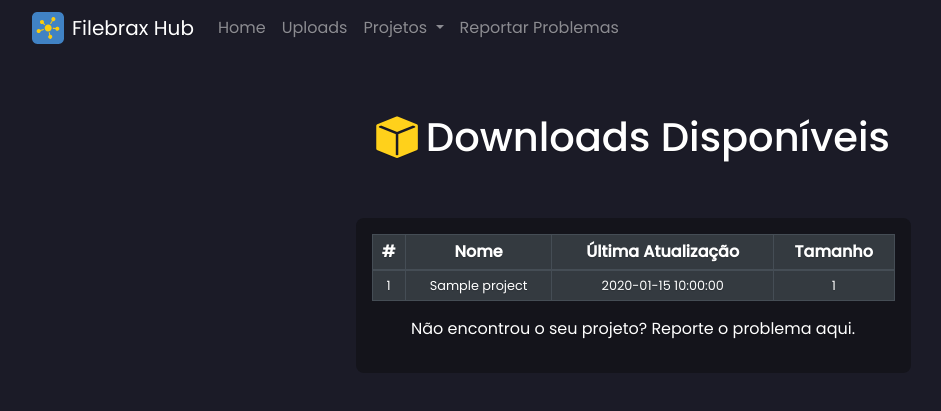
After one commit to victorbrax/filebrax-hub, a Flask app: template templates/admin/download_menu.html in a window 1280 px wide. The commit adds this page. Shown: the top 411 px of the page, without its empty margins (7-948 px from the left). Run offline with Flask 3, Linux system fonts and the light colour scheme; the template is opened without the code that fills it: most values are stand-ins (such as "Sample title", 1, 10 or a date in 2020).

Commit message:
nova mecanica, paginas e funcoes

```diff
--- /dev/null
+++ b/templates/admin/download_menu.html
@@ -0,0 +1,43 @@
+{% extends 'layouts/base.html' %}
+
+{% block title %}
+Projetos
+{% endblock %}
+{% block content %}
+<!-- Identificação do container -->
+<div class="container">
+  <div class="row d-flex mx-4 my-5 justify-content-center align-items-center">
+    <i class="bi bi-box-fill mt-1 mr-2" style="font-size: 2.6rem; color: rgb(255, 209, 27);"></i>
+    <h1 class="mb-0">Downloads Disponíveis</h1>
+  </div>
+
+  <div class="col-md-6 p-3 mx-auto" id="projects-table">
+    <!-- Tabela de Projetos  -->
+    <table class="table table-dark table-bordered table-hover table-sm">
+      <thead class="thead-dark">
+        <tr>
+          <th scope="col">#</th>
+          <th scope="col">Nome</th>
+          <th scope="col" class="text-center">Última Atualização</th>
+          <th scope="col" class="text-center">Tamanho</th>
+        </tr>
+      </thead>
+      <tbody>
+        {% for project in projects %}
+        <tr>
+          <td>{{ loop.index }}</td>
+          <td><a href="{{ url_for('downloads.downloads_page', project=project.name) }}">{{project.name }}</a></td>
+          <td class="text-center">{{ format_date(project.modified) }}</td>
+          <td class="text-center">{{ format_size(project.size) }}</td>
+        </tr>
+        {% endfor %}
+      </tbody>
+    </table>
+    <p>Não encontrou o seu projeto? <a target="_blank" href="https://github.com/victorbrax/filebrax-hub/issues/new">Reporte o problema aqui.</a></p>
+    <!-- Fim da Tabela de Projetos -->
+  </div>
+</div>
+</div>
+
+
+{% endblock %}
--- a/templates/home/homepage.html
+++ b/templates/home/homepage.html
@@ -17,7 +17,7 @@
 
   <div class="d-flex align-items-center">
     <a type="button" href="{{ url_for('uploads.uploads_page') }}" class="btn btn-dark mx-2">Subir um Projeto</a>
-    <a type="button" href="{{ url_for('menu.menu_page') }}" class="btn btn-dark mx-2">Encontrar um Projeto</a>
+    <a type="button" href="{{ url_for('menu.downloads_menu') }}" class="btn btn-dark mx-2">Encontrar um Projeto</a>
   </div>
 </div>
 
--- a/templates/layouts/navbar.html
+++ b/templates/layouts/navbar.html
@@ -15,8 +15,14 @@
           <li class="nav-item">
             <a class="nav-link{% if request.endpoint == 'uploads.uploads_page' %} active{% endif %}" href="{{ url_for('uploads.uploads_page') }}">Uploads</a>
           </li>
-          <li class="nav-item">
-            <a class="nav-link{% if request.endpoint == 'menu.menu_page' %} active{% endif %}" href="{{ url_for('menu.menu_page') }}">Projetos</a>
+          <li class="nav-item dropdown">
+            <a class="nav-link dropdown-toggle" href="#" id="navbarDropdown" role="button" data-toggle="dropdown" aria-haspopup="true" aria-expanded="false">
+              Projetos
+            </a>
+            <div class="dropdown-menu dropdown-menu" aria-labelledby="navbarDropdown">
+              <a class="dropdown-item" href="{{ url_for('menu.downloads_menu') }}">Downloads</a>
+              <a class="dropdown-item" href="{{ url_for('menu.uploads_menu') }}">Uploads</a>
+            </div>
           </li>
           <li class="nav-item">
             <a class="nav-link" target="_blank" href="https://github.com/victorbrax/filebrax-hub/issues/new" tabindex="-1" aria-disabled="true">Reportar Problemas</a>
```
Also changed, not shown: apps/admin/routes.py (+24 -4 lines), templates/admin/uploads_menu.html (renamed from templates/admin/menu.html, +4 -4 lines), 1 other file.
